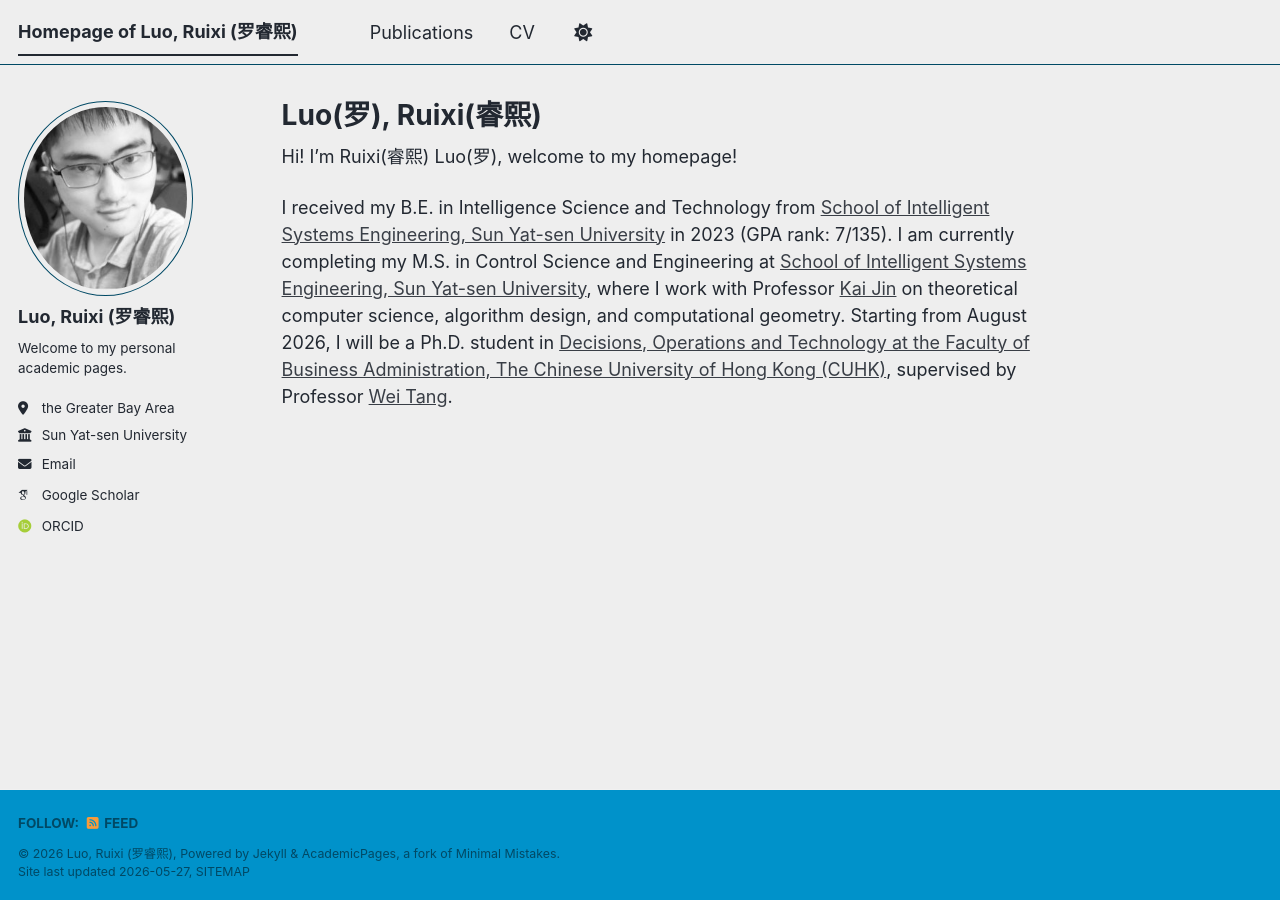
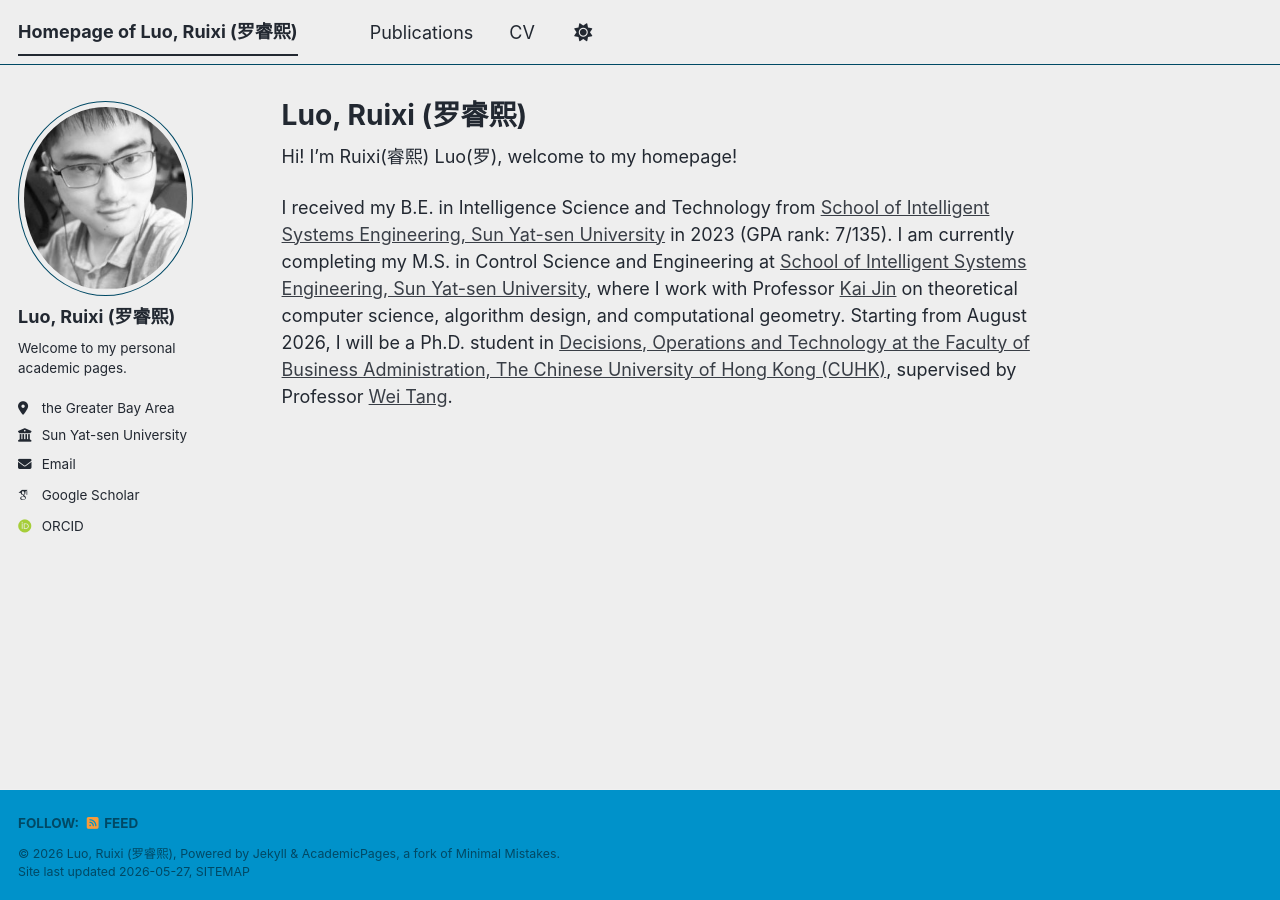
Before and after one commit to Ruixi-Luo/Ruixi-Luo.github.io, a Jekyll site: the page built from _pages/about.md, in a window 1280 px wide. Built offline with Jekyll 4.4.1, drawn with Linux system fonts in a browser that asks for light colours; some web fonts are replaced; a script bundle is joined from its source files by our own code; library files that are not in the unit come from our copies.

```diff
--- a/_pages/about.md
+++ b/_pages/about.md
@@ -1,6 +1,6 @@
 ---
 permalink: /
-title: "Luo(罗), Ruixi(睿熙)"
+title: "Luo, Ruixi (罗睿熙)"
 author_profile: true
 redirect_from:
   - /about/
```
